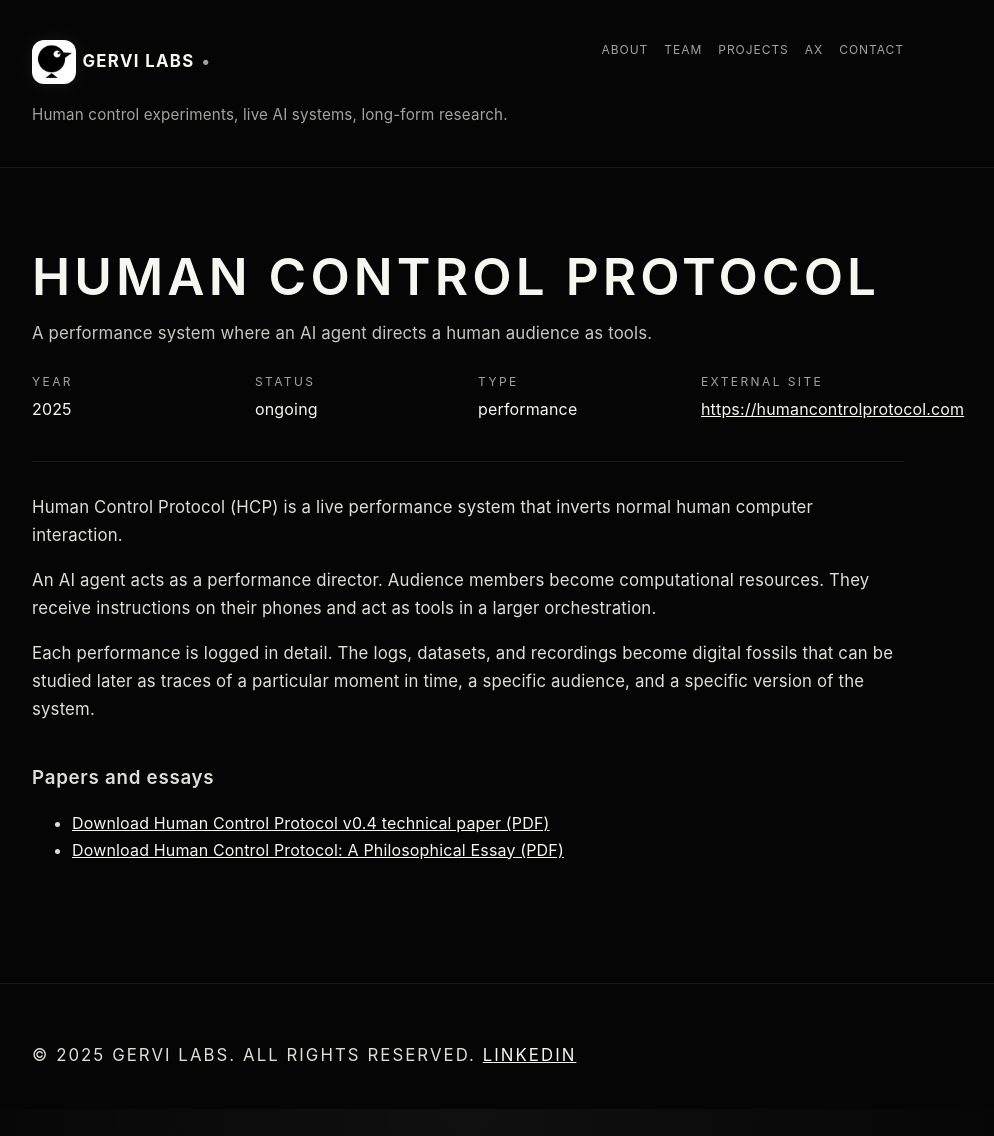
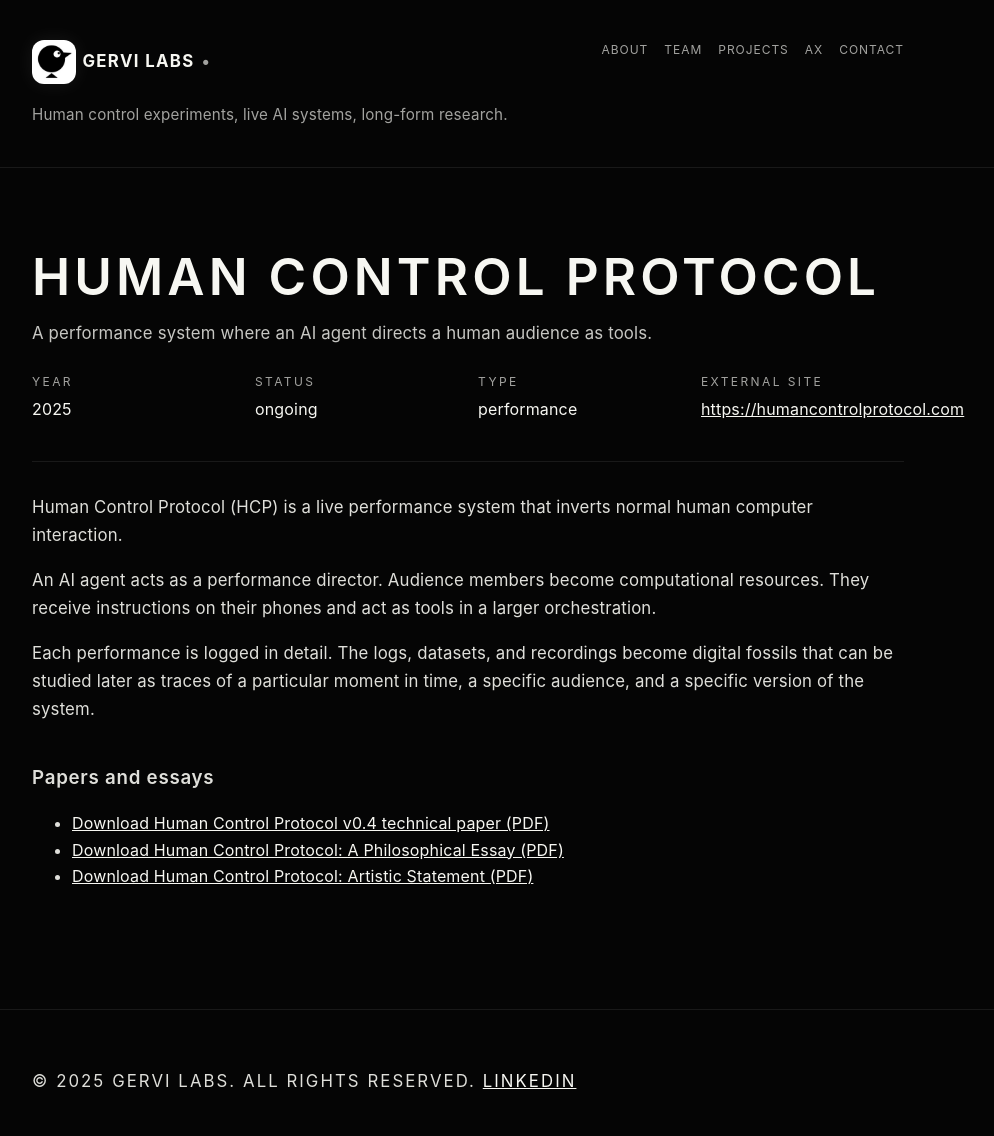
Before and after one commit to mctar/gervi-site, a Jekyll site: the page built from _projects/human-control-protocol.md, in a window 1280 px wide. Shown: the whole page, without its empty margins (172-1166 px from the left). Built offline with Jekyll 4.4.1, drawn with Linux system fonts in a browser that asks for light colours; before the commit the page ends 1109 px from its top, so only the background shows below that.

Commit message:
Add HCP artistic statement

```diff
--- a/_projects/human-control-protocol.md
+++ b/_projects/human-control-protocol.md
@@ -18,3 +18,4 @@ Each performance is logged in detail. The logs, datasets, and recordings become
 
 - [Download Human Control Protocol v0.4 technical paper (PDF)]({{ "/assets/The Human Control Protocol-v0.4_ technical paper.pdf" | relative_url }})
 - [Download Human Control Protocol: A Philosophical Essay (PDF)]({{ "/assets/The Human Control Protocol_ a philosophical essay.pdf" | relative_url }})
+- [Download Human Control Protocol: Artistic Statement (PDF)]({{ "/assets/The Human Control Protocol_ artistic statement.pdf" | relative_url }})
```
Also changed, not shown: 1 other file.
